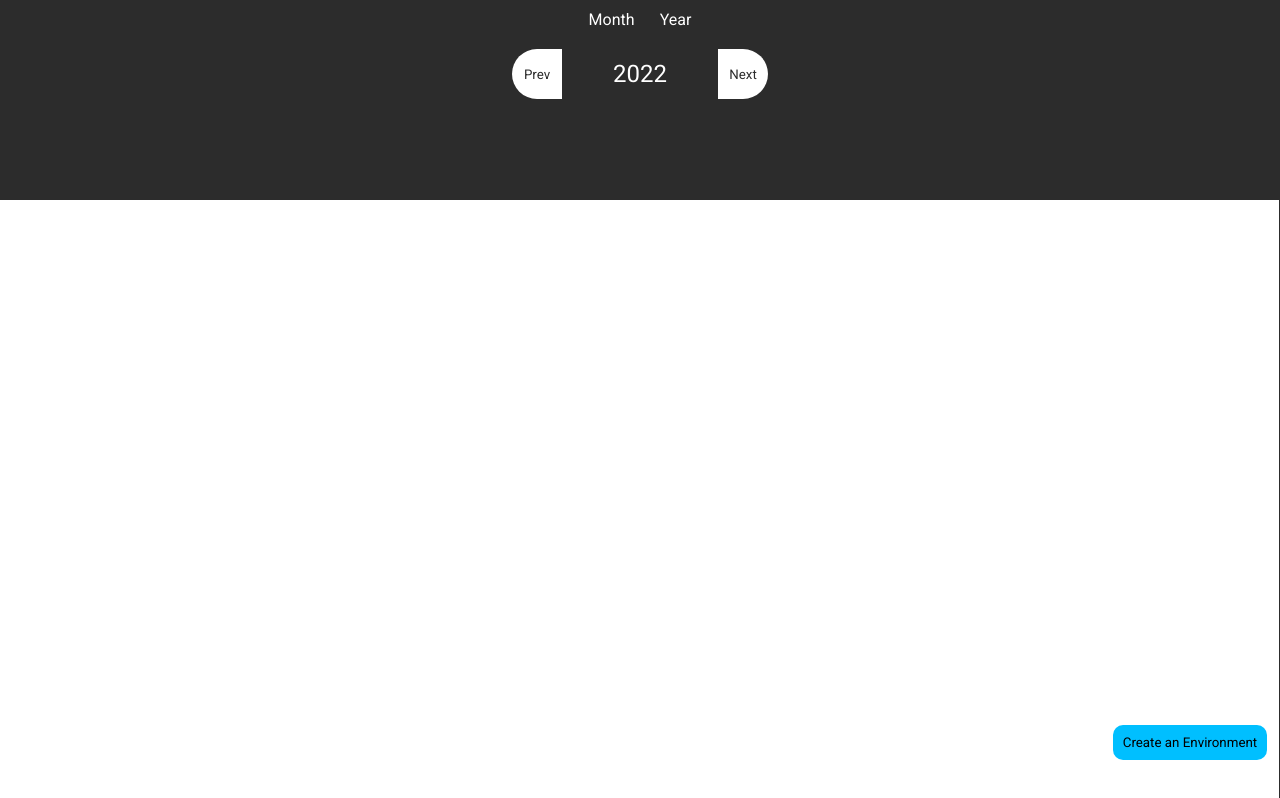
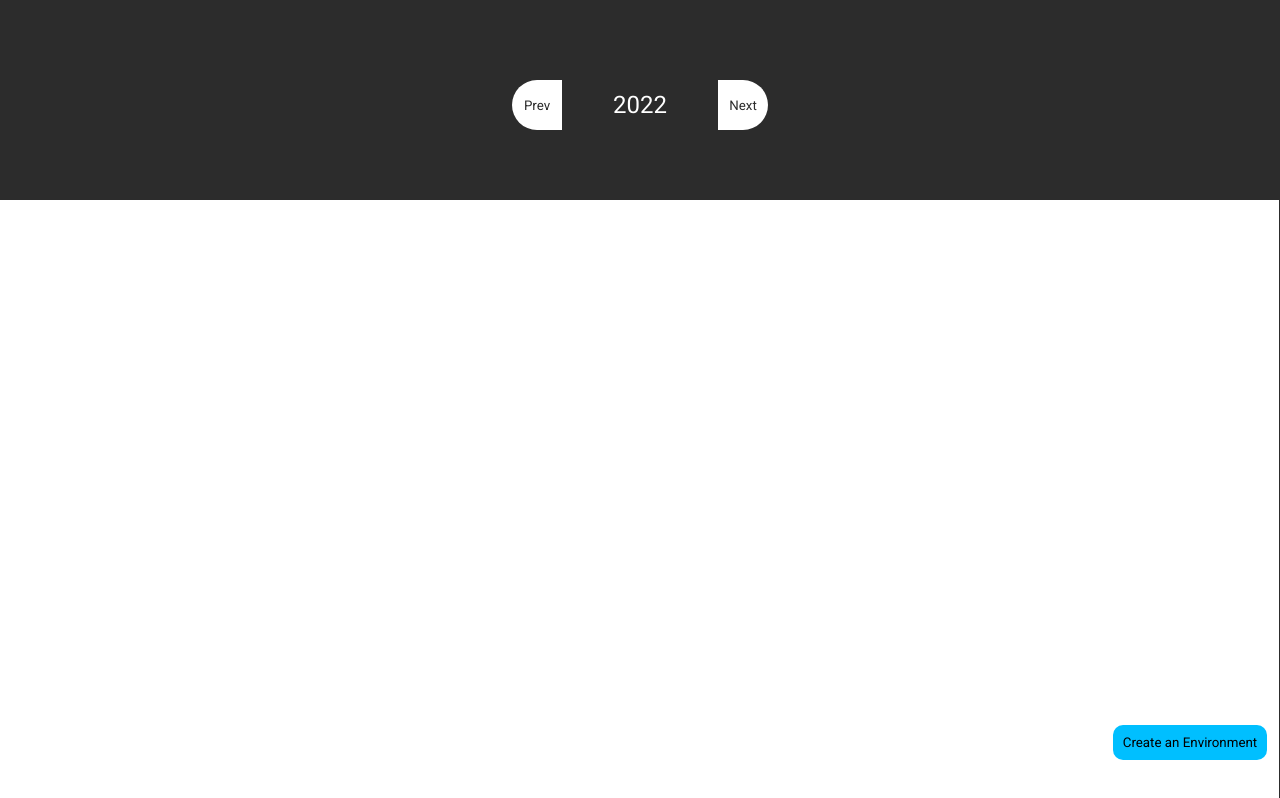
Before and after one commit to nill1ma/appointments, a React (Create React App) app: page / in a window 1280 px wide. Built offline with nearby package versions, Linux system fonts and the light colour scheme.

Commit message:
Adjusting Card Detail Style

```diff
--- a/src/components/Card/index.tsx
+++ b/src/components/Card/index.tsx
@@ -20,8 +20,7 @@ export default function Card({ item, setDetail }: CardProps) {
 		<CardContainer onClick={() => setDetail(item)} itIsWithin={itIsWithin()}>
 			<span>{item.title}</span>
 			<div>
-				<span>Start: {formatDate(item.start)}</span>
-				<span>End: {formatDate(item.end)}</span>
+				<span>Starts: {formatDate(item.start.split(" ")[0])}</span>
 			</div>
 		</CardContainer>
 	);
--- a/src/components/Card/styles.ts
+++ b/src/components/Card/styles.ts
@@ -7,7 +7,7 @@ type CardContainerProps = {
 export const CardContainer = styled.div<CardContainerProps>`
 	display: flex;
 	flex-direction: column;
-	justify-content: center;
+	justify-content: space-around;
 	border: 1px solid #2c2c2c;
 	background-color: ${({ itIsWithin }) => itIsWithin && "#87CEEB"};
 	cursor: pointer;
@@ -18,6 +18,8 @@ export const CardContainer = styled.div<CardContainerProps>`
 		font-size: 0.8em;
 	}
 	div {
+		align-self: flex-end;
+		padding: 5%;
 		display: flex;
 		flex-direction: column;
 		align-items: flex-start;
--- a/src/components/CardDetail/index.tsx
+++ b/src/components/CardDetail/index.tsx
@@ -10,13 +10,19 @@ type CardDetailProps = {
 export default function CardDetail({ detail, setDetail }: CardDetailProps) {
 	return (
 		<Container>
-			<span data-testid={"close-area"} onClick={() => setDetail(undefined)}>
+			<span
+				className="title"
+				data-testid={"close-area"}
+				onClick={() => setDetail(undefined)}
+			>
 				{detail.title}
 			</span>
 			<div>
-				<span>{detail.description}</span>
-				<span>Start: {formatDate(detail.start)}</span>
-				<span>End: {formatDate(detail.end)}</span>
+				<span className="description">{detail.description}</span>
+				<div className="period">
+					<span>From: {formatDate(detail.start)}</span>
+					<span>To: {formatDate(detail.end)}</span>
+				</div>
 			</div>
 		</Container>
 	);
--- a/src/components/CardDetail/styles.ts
+++ b/src/components/CardDetail/styles.ts
@@ -5,9 +5,11 @@ export const Container = styled.div`
 	width: 50%;
 	flex-direction: column;
 	align-items: center;
-	span:nth-child(0) {
+	span.title {
 		font-weight: bold;
-		color: #fff;
+		background-color: #2f2f2f;
+		color: #ffffff;
+		border-top: 1px solid #fffff0;
 		display: flex;
 		justify-content: center;
 		width: 96%;
@@ -15,6 +17,22 @@ export const Container = styled.div`
 	}
 	div {
 		display: flex;
+		width: 96%;
+		padding: 2%;
 		flex-direction: column;
+		.period {
+			display: flex;
+			flex-direction: row;
+			justify-content: flex-end;
+			font-size: 0.8em;
+			span {
+				margin-left: 10px;
+			}
+		}
+		.description {
+			display: flex;
+			text-align: left;
+			padding: 1%;
+		}
 	}
 `;
--- a/src/components/Filters/index.tsx
+++ b/src/components/Filters/index.tsx
@@ -1,7 +1,7 @@
 import { useEffect, useState } from "react";
 import { PeriodFiltersEnum } from "../../models/enumns/period-filters";
 import { References } from "../../models/filters-references";
-import { Container, Direction, Item, ReferencesList } from "./styles";
+import { Container, Direction } from "./styles";
 
 type FiltersProps = {
 	handleCurrentPeriod: (ref: References) => void;
@@ -77,20 +77,6 @@ export default function Filters({ handleCurrentPeriod }: FiltersProps) {
 
 	return (
 		<Container>
-			<ReferencesList>
-				{referencesMenu.map(({ label, type, value, active }: References) => {
-					return (
-						<Item
-							active={active}
-							onClick={() => handleCurrentReference({ type, value })}
-							key={type}
-							value={type}
-						>
-							{label}
-						</Item>
-					);
-				})}
-			</ReferencesList>
 			<div className="refValueArea">
 				<Direction isNext={false} onClick={filterDecrement}>
 					Prev
--- a/src/components/Filters/styles.ts
+++ b/src/components/Filters/styles.ts
@@ -9,6 +9,7 @@ export const Container = styled.div`
 	display: flex;
 	flex-direction: column;
 	align-items: center;
+	justify-content: center;
 	height: 25vh;
 	background-color: #2c2c2c;
 	color: #ffffff;
```
